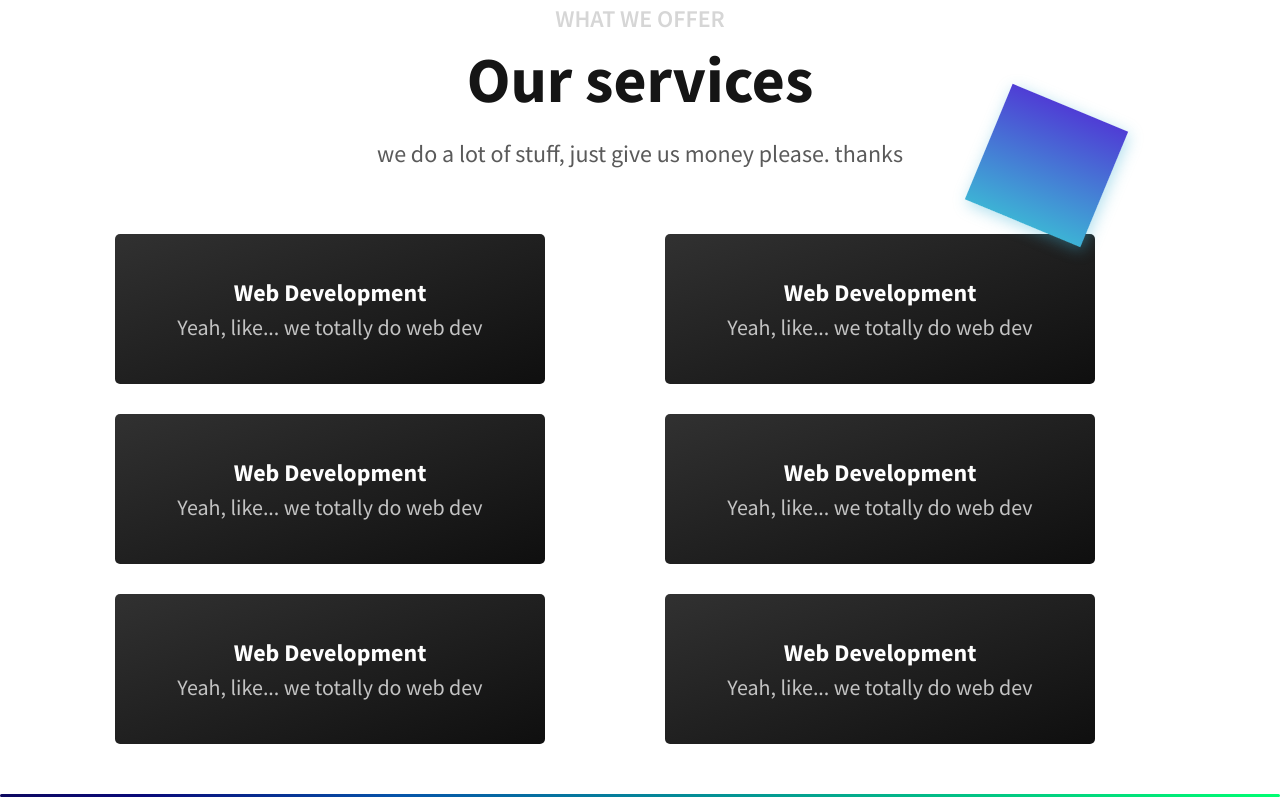
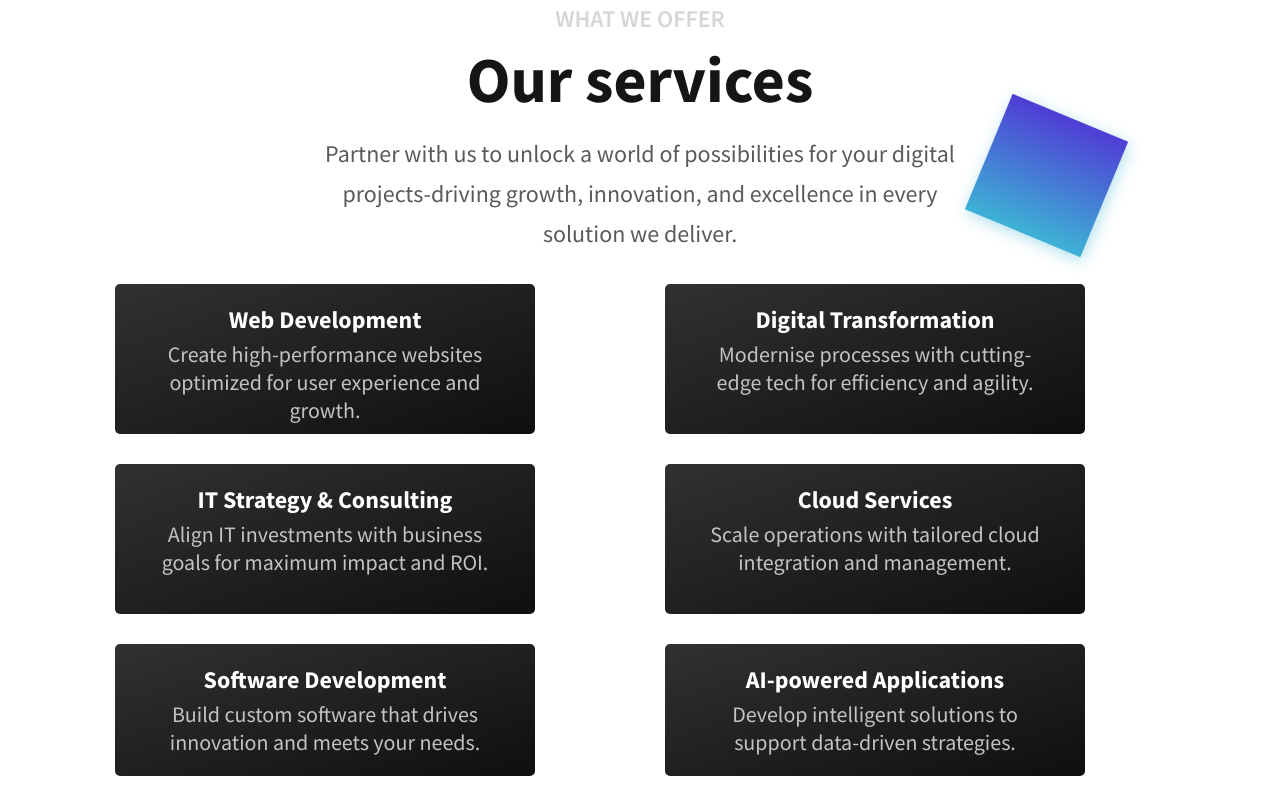
Before and after one commit to monjar/consultio-react, a React (Create React App) app: page / in a window 1280 px wide. Shown: the part 900-1700 px from the top of the page. Built offline with nearby package versions, Linux system fonts and the light colour scheme.

Commit message:
services fixed and added some transitions and hover

```diff
--- a/src/pages/MainPage.css
+++ b/src/pages/MainPage.css
@@ -574,8 +574,8 @@ hr.gradient {
 }
 
 .services .description {
-    margin-bottom: 60px;
-    width: 685px;
+    margin-bottom: 30px;
+    width: 60%;
     line-height: 40px;
 }
 
@@ -583,17 +583,25 @@ hr.gradient {
     display: grid;
 
     grid-template-columns: 400px 400px 400px;
-    grid-column-gap: 130px;
+    grid-column-gap: 110px;
     grid-template-rows: 150px 150px;
-    grid-row-gap: 30px;
+    grid-row-gap: 25px;
 }
 
 .services .grid .card {
-    width: 350px;
-    padding: 43px 40px;
+    width: 340px;
+    padding: 20px 40px;
     background: linear-gradient(to bottom right, #313131, #0F0F0F);
     border-radius: 5px;
     display: block;
+    transition: width 3s ease-in-out 3s;
+    transition: height 3s ease-in-out 3s;
+}
+
+.services .grid .card:hover {
+    background: linear-gradient(to bottom right, #4c4d4c, #0F0F0F);
+    width: 335px;
+    height: 115px;
 }
 
 .services .grid .card h3 {
@@ -613,7 +621,7 @@ hr.gradient {
     position: absolute;
     box-shadow: 3px 3px 15px rgba(61, 178, 213, 0.4);
     background: linear-gradient(#4F3DD5, #3DB2D5);
-    top: 100px;
+    top: 110px;
     right: 75px;
     width: 125px;
     height: 125px;
--- a/src/pages/MainPage.tsx
+++ b/src/pages/MainPage.tsx
@@ -56,16 +56,33 @@ const ProjectsData = [
 ];
 
 const ServicesData = {
-    tagline: "we do a lot of stuff, just give us money please. thanks",
+    tagline: "Partner with us to unlock a world of possibilities for your digital projects-driving growth, innovation, and excellence in every solution we deliver.",
     serviceList:[
-        { title: "Web Development", desc: "Yeah, like... we totally do web dev" },
-        { title: "Web Development", desc: "Yeah, like... we totally do web dev" },
-        { title: "Web Development", desc: "Yeah, like... we totally do web dev" },
-        { title: "Web Development", desc: "Yeah, like... we totally do web dev" },
-        { title: "Web Development", desc: "Yeah, like... we totally do web dev" },
-        { title: "Web Development", desc: "Yeah, like... we totally do web dev" }
+        {
+            title: "Web Development",
+            desc: "Create high-performance websites optimized for user experience and growth."
+        },
+        {
+            title: "Digital Transformation",
+            desc: "Modernise processes with cutting-edge tech for efficiency and agility."
+        },
+        {
+            title: "IT Strategy & Consulting",
+            desc: "Align IT investments with business goals for maximum impact and ROI."
+        },
+        {
+            title: "Cloud Services",
+            desc: "Scale operations with tailored cloud integration and management."
+        },
+        {
+            title: "Software Development",
+            desc: "Build custom software that drives innovation and meets your needs."
+        },
+        {
+            title: "AI-powered Applications",
+            desc: "Develop intelligent solutions to support data-driven strategies."
+        }
     ]
-
 }
 
 
```
